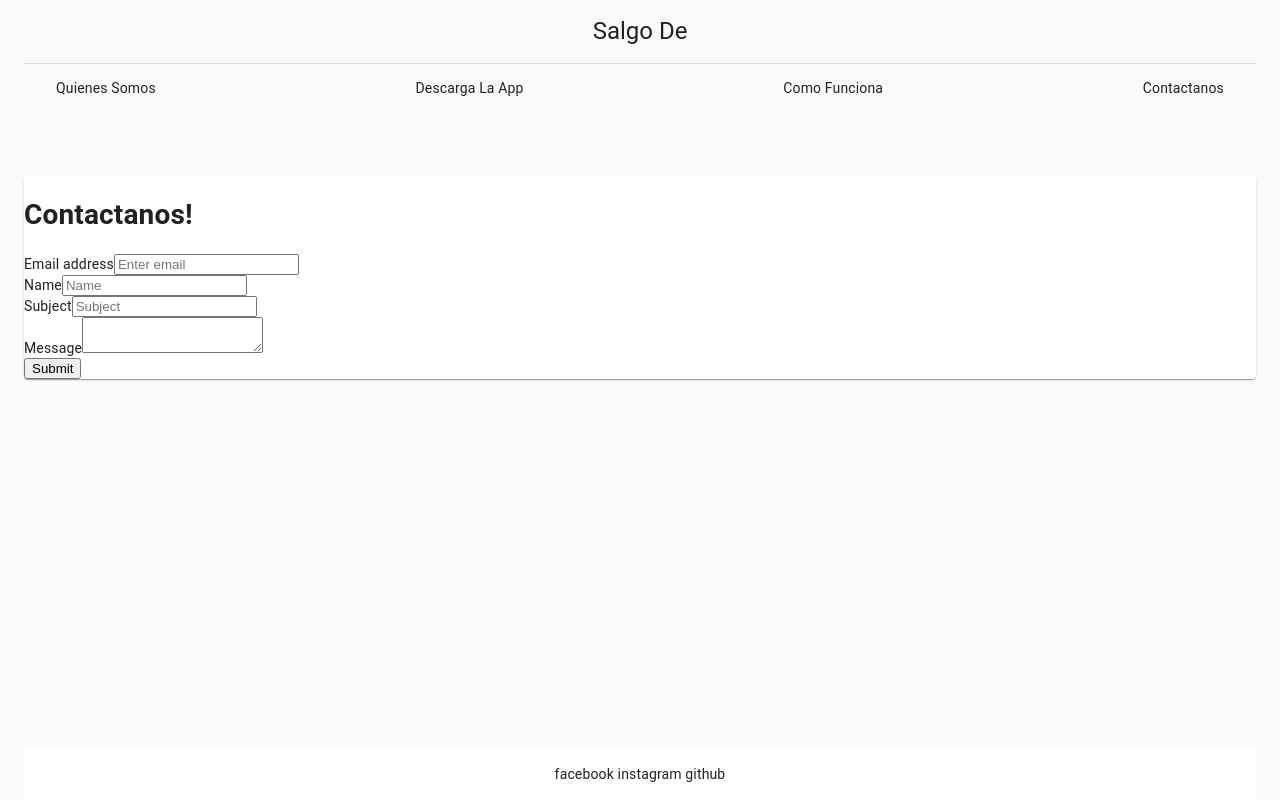
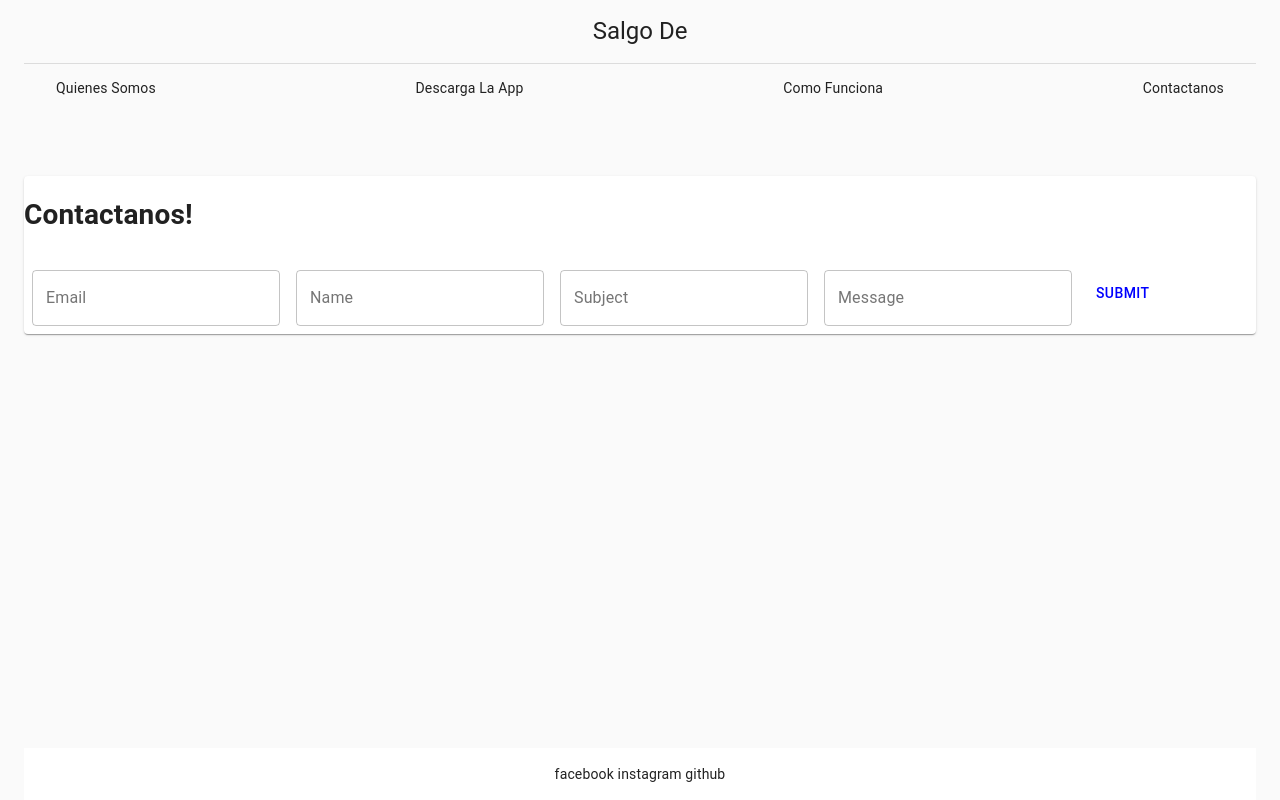
Before and after one commit to salgode/salgode-landing, a React (Create React App) app: page /contactanos in a window 1280 px wide. Built offline with nearby package versions, Linux system fonts and the light colour scheme.

Commit message:
Contact us view with material css

```diff
--- a/src/components/EmailTemplate/index.js
+++ b/src/components/EmailTemplate/index.js
@@ -1,22 +1,37 @@
-import React, { Component } from 'react'
+import React, { useState } from 'react'
 import * as emailjs from 'emailjs-com'
-import { Button, Form, FormGroup, Label, Input } from 'reactstrap'
+import { makeStyles } from '@material-ui/core/styles';
+import TextField from '@material-ui/core/TextField';
+import Button from '@material-ui/core/Button';
+
+const useStyles = makeStyles(theme => ({
+  container: {
+    display: 'flex',
+    flexWrap: 'wrap',
+  },
+  textField: {
+    marginLeft: theme.spacing(1),
+    marginRight: theme.spacing(1),
+  },
+  dense: {
+    marginTop: theme.spacing(2),
+  },
+  menu: {
+    width: 200,
+  },
+}));
 
 // codes based on: https://medium.com/@eesh.t/send-email-using-emailjs-and-react-form-9993bb6929d8
-class ContactForm extends Component {
-  constructor(props) {
-    super(props);
-    this.state = {
-      name: '',
-      email: '',
-      subject: '',
-      message: '',
-    }
-  }
+const ContactForm = () => {
+  const classes = useStyles();
 
-  handleSubmit(e) {
+  const [name, setName] = useState('');
+  const [email, setEmail] = useState('');
+  const [subject, setSubject] = useState('');
+  const [message, setMessage] = useState('');
+
+  const handleSubmit = (e) => {
     e.preventDefault()
-    const { name, email, subject, message } = this.state
     let templateParams = {
       name: name,
       from_name: email,
@@ -30,81 +45,64 @@ class ContactForm extends Component {
        templateParams,
       process.env.REACT_APP_EMAILJS_TOKEN,
      )
-     this.resetForm()
+     setName('')
+     setEmail('')
+     setSubject('')
+     setMessage('')
   }
 
-  resetForm() {
-    this.setState({
-      name: '',
-      email: '',
-      subject: '',
-      message: '',
-    })
-  }
 
-  handleChange = (param, e) => {
-    this.setState({ [param]: e.target.value })
-  }
-
-  render() {
   return (
     <>
       <h1 className="p-heading1"> Contactanos! </h1>
-        <Form onSubmit={this.handleSubmit.bind(this)}>
-          <FormGroup controlId="formBasicEmail">
-            <Label className="text-muted">Email address</Label>
-            <Input
-              type="email"
-              name="email"
-              value={this.state.email}
-              className="text-primary"
-              onChange={this.handleChange.bind(this, 'email')}
-              placeholder="Enter email"
+      <form className={classes.container} noValidate onSubmit={handleSubmit} autoComplete="off">
+        <TextField
+            id="email"
+            label="Email"
+            className={classes.textField}
+            value={email}
+            onChange={e => setEmail(e.target.value)}
+            margin="normal"
+            variant="outlined"
           />
 
-          </FormGroup>
-            <FormGroup controlId="formBasicName">
-            <Label className="text-muted">Name</Label>
-            <Input
-              type="text"
-              name="name"
-              value={this.state.name}
-              className="text-primary"
-              onChange={this.handleChange.bind(this, 'name')}
-              placeholder="Name"
+        <TextField
+            id="name"
+            label="Name"
+            className={classes.textField}
+            value={name}
+            onChange={e => setName(e.target.value)}
+            margin="normal"
+            variant="outlined"
           />
-          </FormGroup>
 
-          <FormGroup controlId="formBasicSubject">
-            <Label className="text-muted">Subject</Label>
-            <Input
-              type="text"
-              name="subject"
-              className="text-primary"
-              value={this.state.subject}
-              onChange={this.handleChange.bind(this, 'subject')}
-              placeholder="Subject"
+          <TextField
+            id="subject"
+            label="Subject"
+            className={classes.textField}
+            value={subject}
+            onChange={e => setSubject(e.target.value)}
+            margin="normal"
+            variant="outlined"
           />
-          </FormGroup>
 
-          <FormGroup controlId="formBasicMessage">
-            <Label className="text-muted">Message</Label>
-            <Input
-              type="textarea"
-              name="message"
-              className="text-primary"
-              value={this.state.message}
-              onChange={this.handleChange.bind(this, 'message')}
+
+          <TextField
+            id="message"
+            label="Message"
+            className={classes.textField}
+            value={message}
+            onChange={e => setMessage(e.target.value)}
+            margin="normal"
+            variant="outlined"
           />
-          </FormGroup>
 
-          <Button variant="primary" type="submit">
+        <Button variant="primary" type="submit" style={{ color: 'blue' }}>
           Submit
         </Button>
-        </Form>
+      </form>
     </>
-    )
-  }
+  );
 }
 
 export default ContactForm
```
Lines whose indentation alone changed are shown as unchanged.
